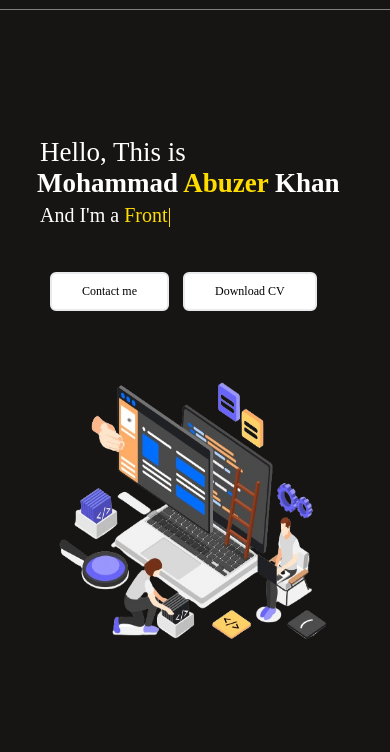
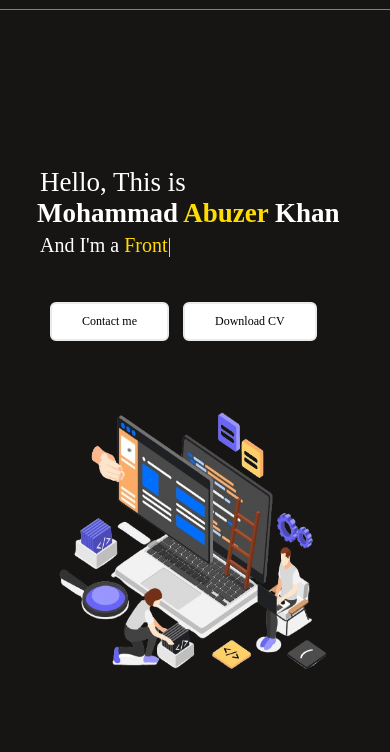
Before and after one commit to imabuzerkhan/Javascript-project, a plain HTML site: page portfolio/index.html in a window 390 px wide. Shown: the part 92-844 px from the top of the page. Drawn offline with nearby package versions, Linux system fonts and the light colour scheme; some icons are missing.

Commit message:
new commit

```diff
--- a/portfolio/style.css
+++ b/portfolio/style.css
@@ -838,7 +838,7 @@ section .title::after {
     padding: 10px 30px;
   }
   .flex {
-    margin-top: 80px;
+    margin-top: 140px;
   }
   .image-home {
     width: 291px;
```
